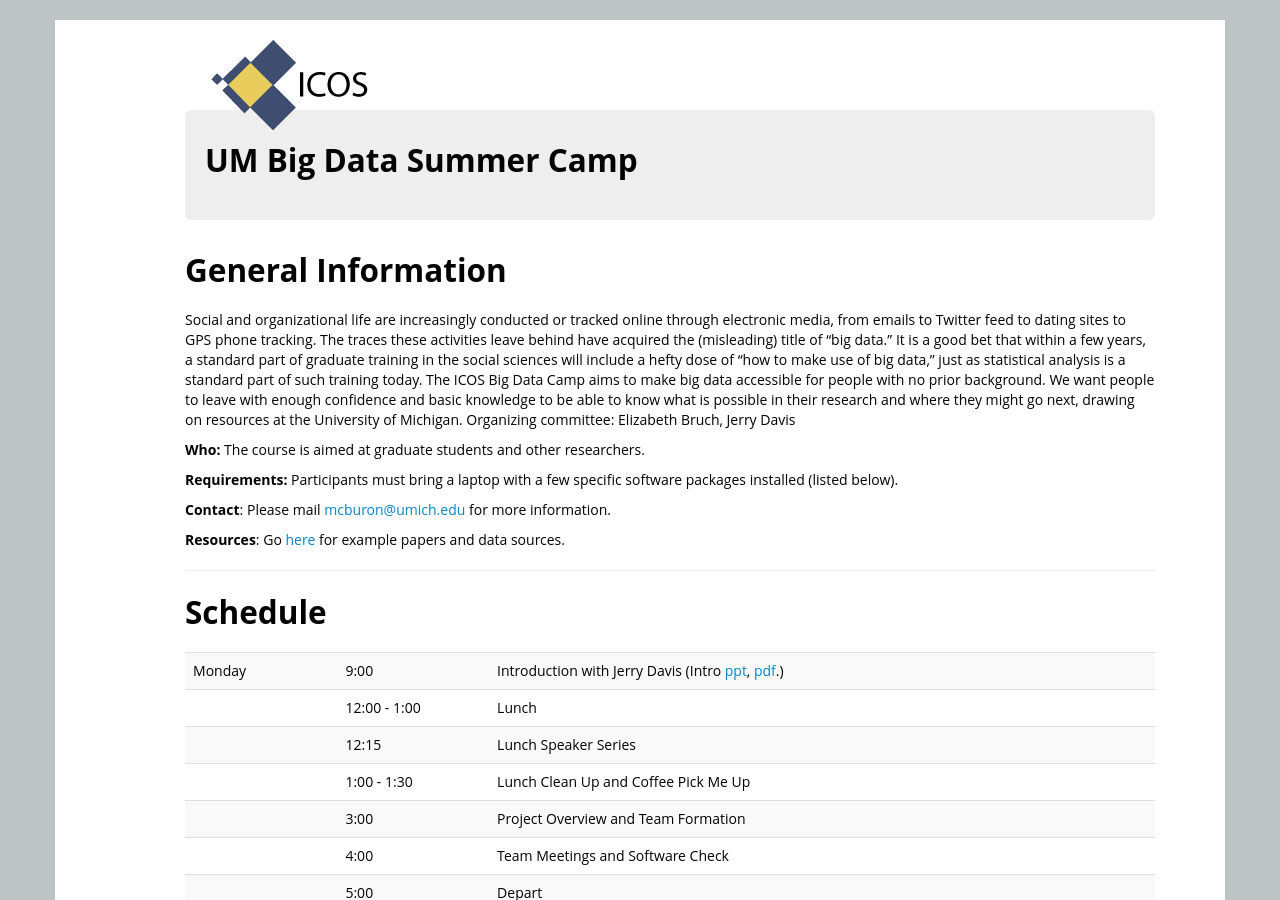
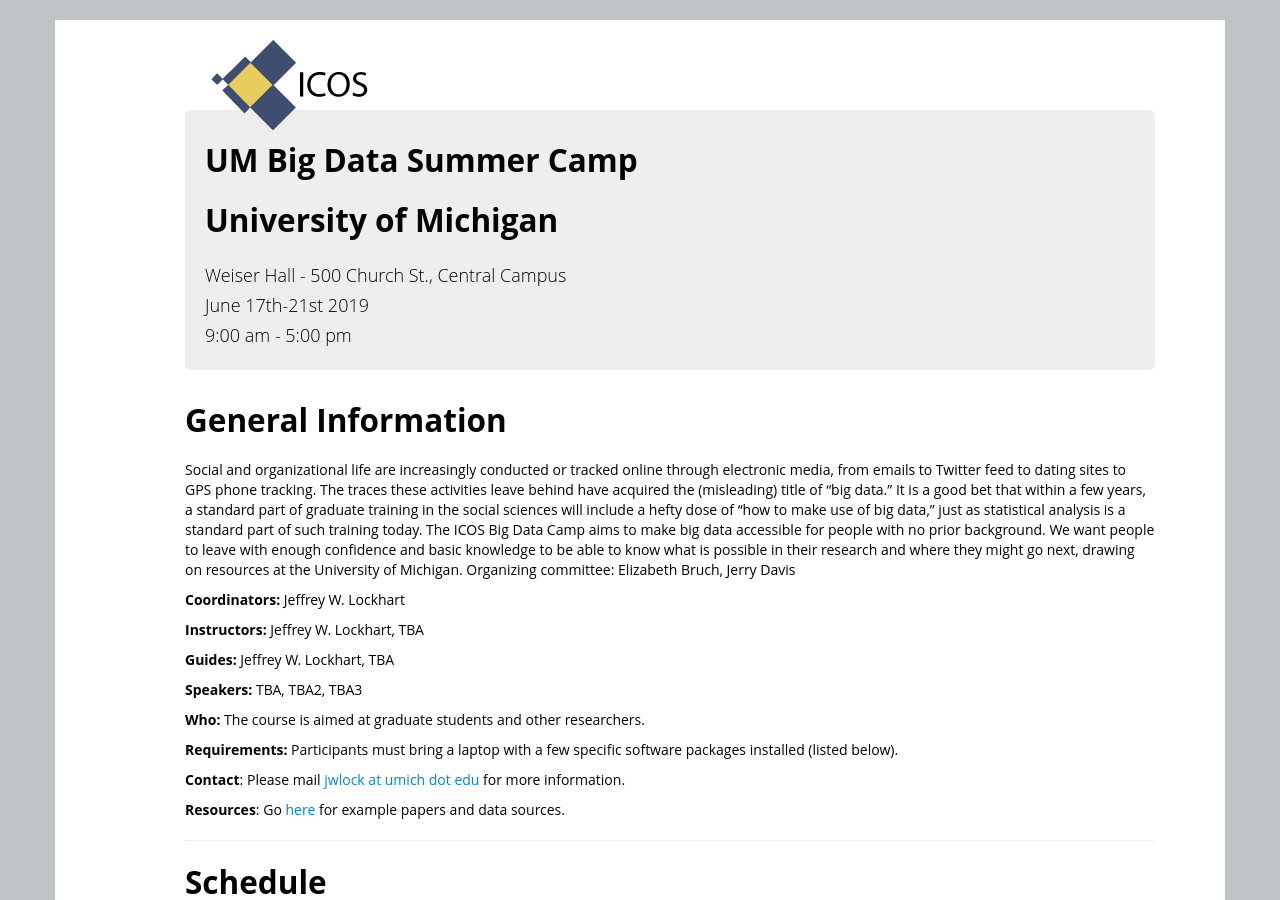
Before and after one commit to ICOSBigDataCamp/2019-summer-camp, a Jekyll site: the page built from index.html, in a window 1280 px wide and 900 px high. Built offline with Jekyll 4.4.1, drawn with Linux system fonts in a browser that asks for light colours.

Commit message:
typo fix

```diff
--- a/index.html
+++ b/index.html
@@ -2,7 +2,7 @@
 layout: bootcamp
 root: .
 venue: University of Michigan
-address: Weiser Hall, 500 Church St., Central Campus
+address: Weiser Hall - 500 Church St., Central Campus
 country: United-States
 humandate: June 17th-21st 2019
 humantime: 9:00 am - 5:00 pm
@@ -11,8 +11,8 @@
 registration: restricted
 coordinators: [ "Jeffrey W. Lockhart" ]
 instructor: ["Jeffrey W. Lockhart","TBA"]
-helpers: [["Jeffrey W. Lockhart","TBA"]
-speakers: ["TBA","TBA","TBA"]
+helpers: ["Jeffrey W. Lockhart","TBA"]
+speakers: ["TBA","TBA2","TBA3"]
 contact: jwlock at umich dot edu
 ---
 <!--
```
